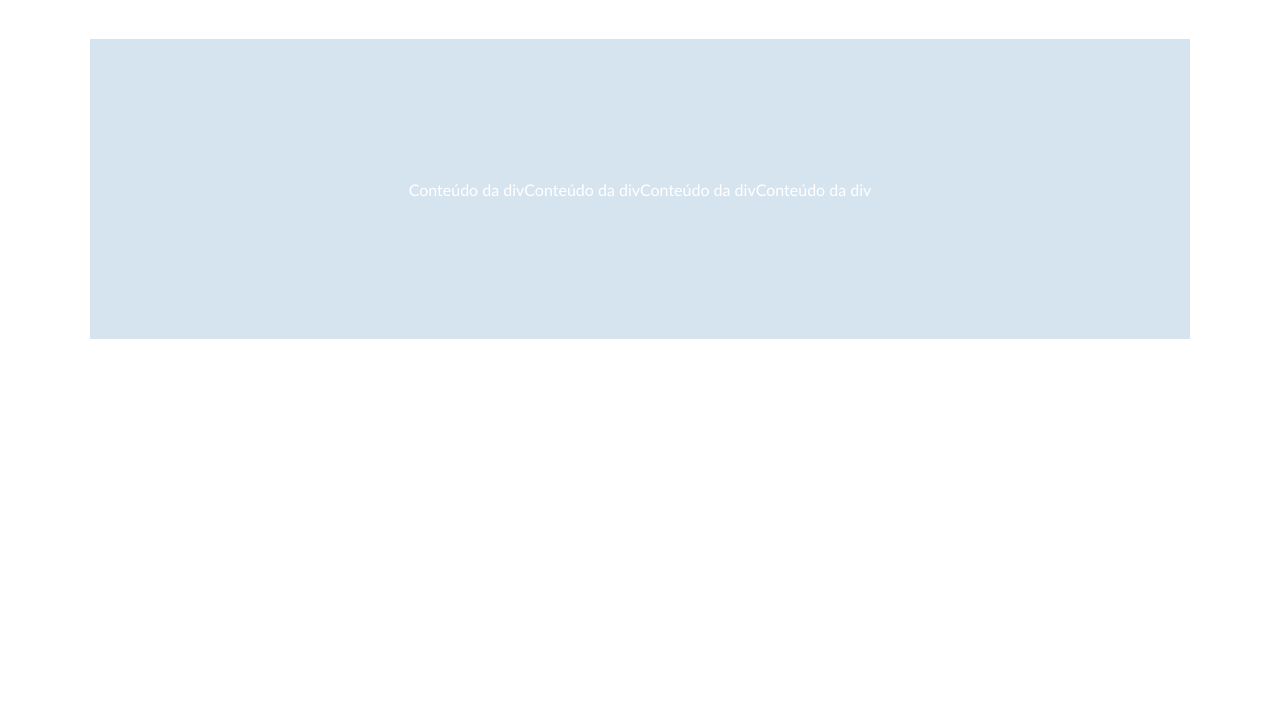
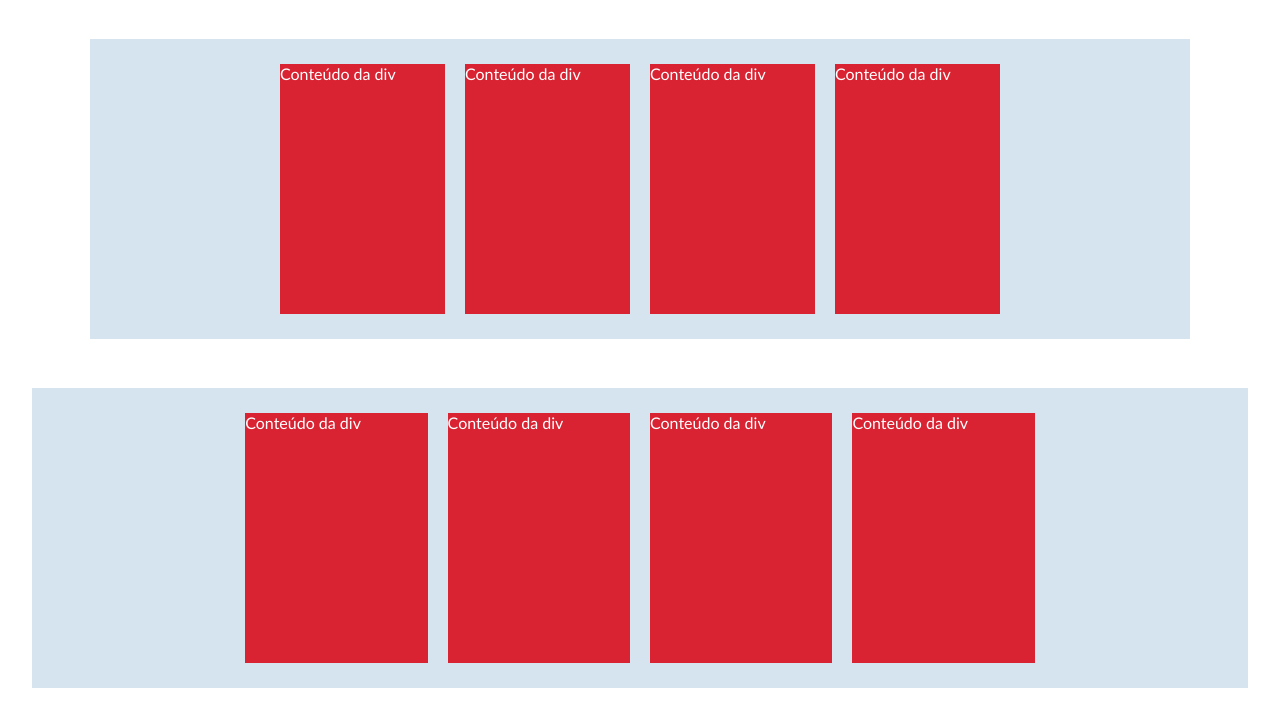
Before and after one commit to thatacello/layout-responsivo, a plain HTML site: page index.html in a window 1280 px wide. Drawn offline with Linux system fonts and the light colour scheme.

Commit message:
layout flexível criado (com porcentagem)

```diff
--- a/css/style.css
+++ b/css/style.css
@@ -7,7 +7,7 @@ body{
     font-family: 'Gill Sans', 'Gill Sans MT', Calibri, 'Trebuchet MS', sans-serif;
     color: #fff;
 }
-.fixo{
+.fixo, .fluido{
     /* centraliza: direita e esquerda auto */
     margin: 10px auto;
     width: 1100px;
@@ -17,3 +17,15 @@ body{
     align-items: center;
     justify-content: center;
 }
+.box{
+    width: 250px;
+    height: 250px;
+    background-color: #d92332;
+    margin: 0 10px;
+}
+.fluido{
+    width: 95%;
+}
+.box{
+    width: 15%;
+}
--- a/index.html
+++ b/index.html
@@ -9,7 +9,17 @@
 </head>
 <body>
     <h2>Layout fixo</h2>
+    <!-- esse layout é fixo, gerando barra de rolagem e não se adaptando ao tamanho dos dispositivos -->
     <div class="fixo">
+        <div class="box">Conteúdo da div</div>
+        <div class="box">Conteúdo da div</div>
+        <div class="box">Conteúdo da div</div>
+        <div class="box">Conteúdo da div</div>
+    </div>
+
+    <h2>Layout flexivel</h2>
+    <!-- esse layout é fluido -->
+    <div class="fluido">
         <div class="box">Conteúdo da div</div>
         <div class="box">Conteúdo da div</div>
         <div class="box">Conteúdo da div</div>
```
